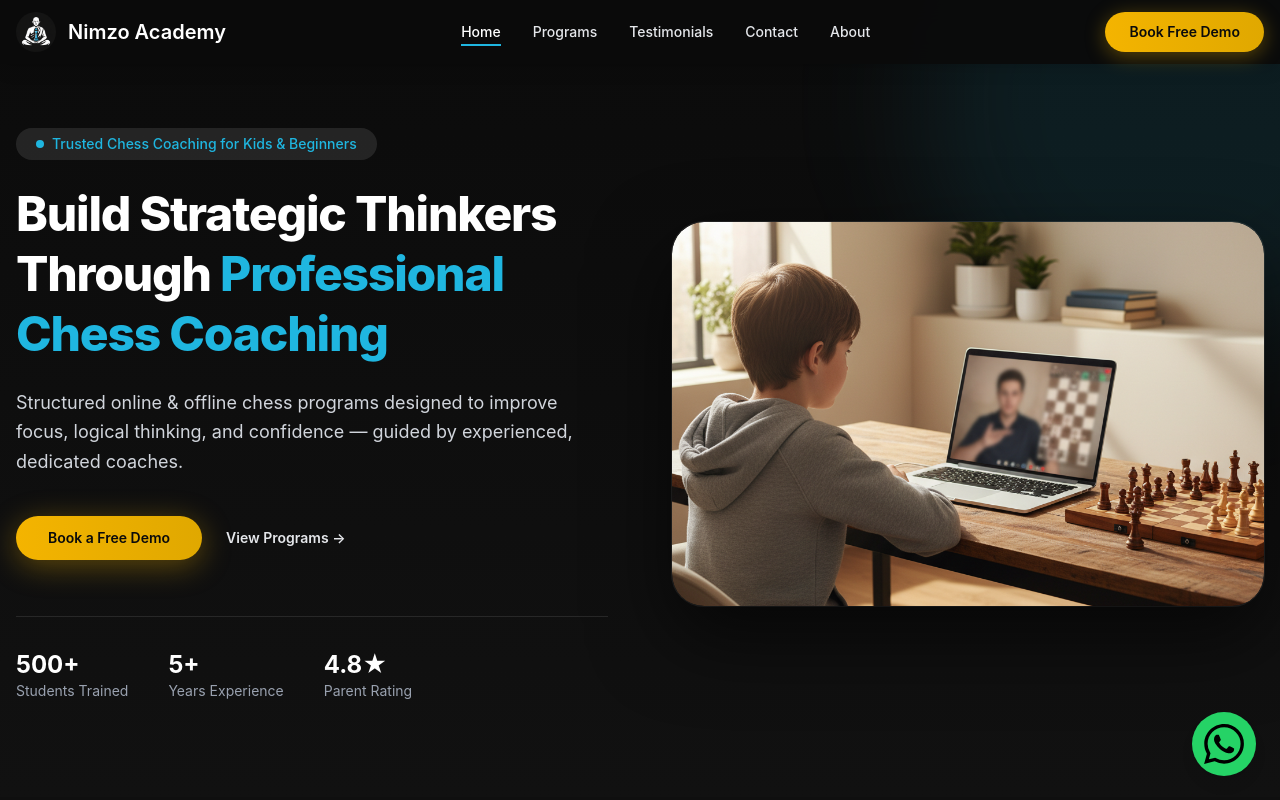
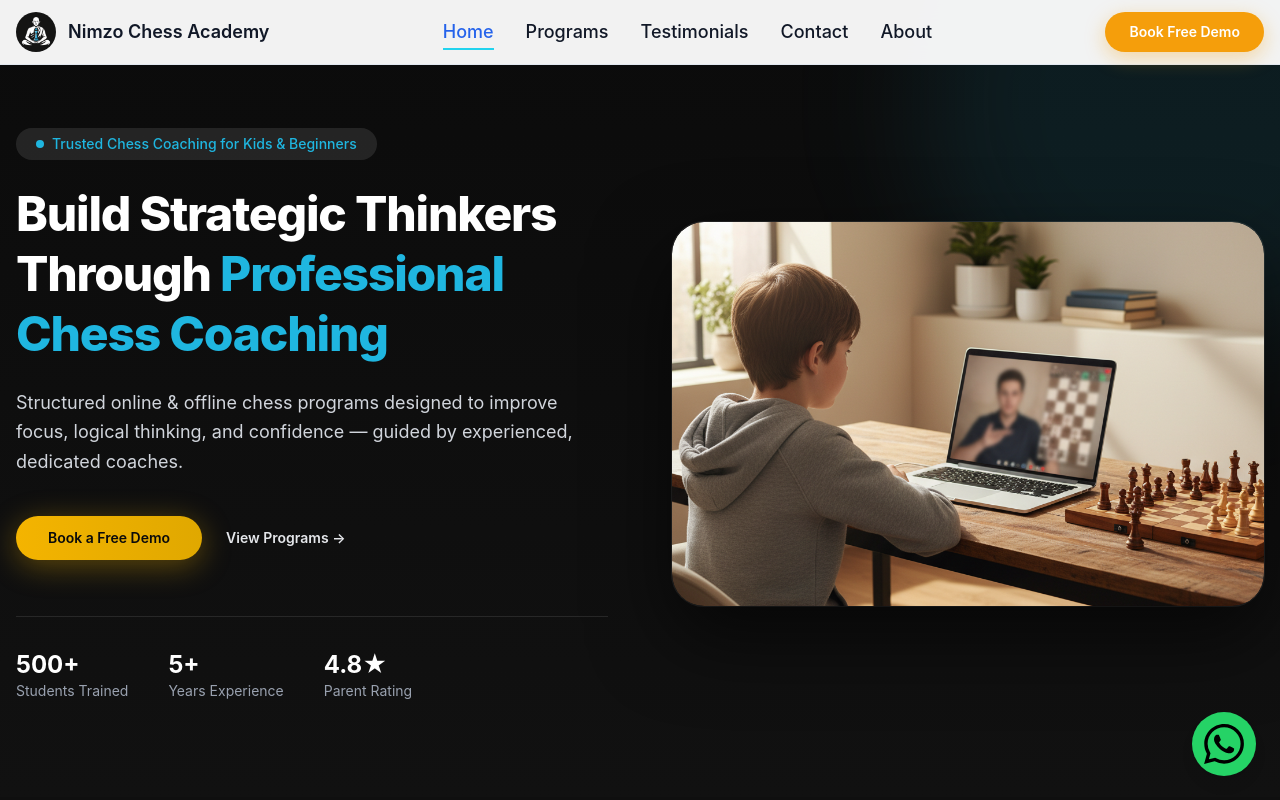
Before and after one commit to vivekmehto/nimzo-academy, a React (Vite) app: page / in a window 1280 px wide. Shown: the top 800 px of the page. Built offline with nearby package versions, Linux system fonts and the light colour scheme.

Commit message:
Update Header component

```diff
--- a/src/components/Header.tsx
+++ b/src/components/Header.tsx
@@ -22,74 +22,81 @@ const sectionIds = ["home", "programs", "testimonials"];
 const Header: React.FC = () => {
   const [isOpen, setIsOpen] = useState(false);
   const location = useLocation();
-
   const activeSection = useActiveSection(sectionIds);
 
   const isActive = (link: NavLink) => {
-    // Page-based route (About)
     if (!link.sectionId) {
       return location.pathname === link.to;
     }
-    // Section-based route
     return activeSection === link.sectionId;
   };
 
   return (
-    <header className="fixed top-0 z-50 w-full bg-[#0B0B0B]/95 backdrop-blur-md shadow-lg">
+    <header className="fixed top-0 z-50 w-full bg-white/95 backdrop-blur-md border-b border-slate-200">
       <div className="mx-auto max-w-7xl px-4">
         <div className="flex h-16 items-center justify-between">
           {/* Logo */}
           <Link to="/" className="flex items-center gap-3">
             <img
               src="/logo.png"
-              alt="Nimzo Academy Logo"
+              alt="Nimzo Chess Academy"
               className="h-10 w-auto rounded-full"
             />
-            <span className="hidden sm:block text-xl font-semibold text-white">
-              Nimzo Academy
+            <span className="hidden sm:block text-lg font-semibold text-[#111827]">
+              Nimzo Chess Academy
             </span>
           </Link>
 
-          {/* Desktop Navigation */}
+          {/* Desktop Nav */}
           <nav className="hidden md:flex items-center gap-8">
             {navLinks.map((link) => (
               <Link
                 key={link.name}
                 to={link.to}
-                className={`relative text-sm font-medium transition
+                className={`
+                  relative text-lg font-medium transition
                   ${
                     isActive(link)
-                      ? "text-white after:w-full"
-                      : "text-gray-200 hover:text-white after:w-0"
+                      ? "text-[#2563EB]"
+                      : "text-[#111827] hover:text-[#2563EB]"
                   }
-                  after:absolute after:left-0 after:-bottom-1
-                  after:h-0.5 after:bg-[#1FB6E0]
-                  after:transition-all
                 `}
               >
                 {link.name}
+
+                {/* underline */}
+                <span
+                  className={`
+                    absolute left-0 -bottom-1 h-0.5 bg-[#22D3EE] transition-all
+                    ${isActive(link) ? "w-full" : "w-0 group-hover:w-full"}
+                  `}
+                />
               </Link>
             ))}
           </nav>
 
-          {/* CTA + Mobile Menu */}
+          {/* CTA + Mobile */}
           <div className="flex items-center gap-3">
             <a
               href="/#contact"
               className="
-                rounded-full bg-linear-to-r from-[#F4B400] to-[#E0A800]
-                px-6 py-2.5 text-sm font-semibold text-[#0B0B0B]
-                shadow-[0_4px_20px_rgba(244,180,0,0.35)]
-                transition-all duration-300 hover:-translate-y-0.5
+                rounded-full
+                bg-[#F59E0B]
+                px-6 py-2.5
+                text-sm font-semibold text-white
+                shadow-[0_6px_20px_rgba(245,158,11,0.35)]
+                transition-all duration-300
+                hover:-translate-y-0.5
+                hover:bg-[#D97706]
               "
             >
               Book Free Demo
             </a>
 
             <button
-              className="md:hidden p-2 text-white"
+              className="md:hidden p-2 text-[#111827]"
               onClick={() => setIsOpen(!isOpen)}
-              aria-label="Toggle Menu"
+              aria-label="Toggle menu"
             >
               {isOpen ? <X size={22} /> : <Menu size={22} />}
             </button>
@@ -97,9 +104,9 @@ const Header: React.FC = () => {
         </div>
       </div>
 
-      {/* Mobile Navigation */}
+      {/* Mobile Menu */}
       {isOpen && (
-        <div className="md:hidden bg-[#0B0B0B] shadow-xl">
+        <div className="md:hidden bg-white border-t border-slate-200">
           <nav className="flex flex-col gap-4 px-4 py-6">
             {navLinks.map((link) => (
               <Link
@@ -107,7 +114,7 @@ const Header: React.FC = () => {
                 to={link.to}
                 onClick={() => setIsOpen(false)}
                 className={`text-sm font-medium ${
-                  isActive(link) ? "text-white" : "text-gray-300"
+                  isActive(link) ? "text-[#2563EB]" : "text-[#111827]"
                 }`}
               >
                 {link.name}
```
Also changed, not shown: src/main.tsx (+9 -7 lines).
